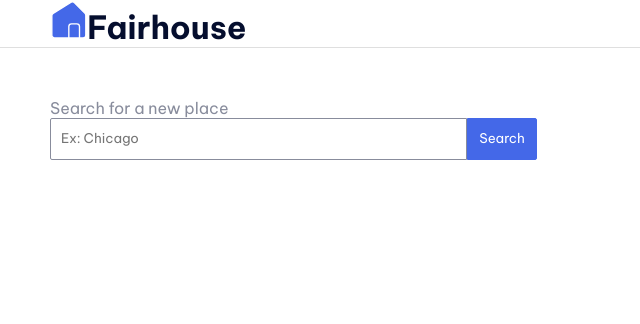
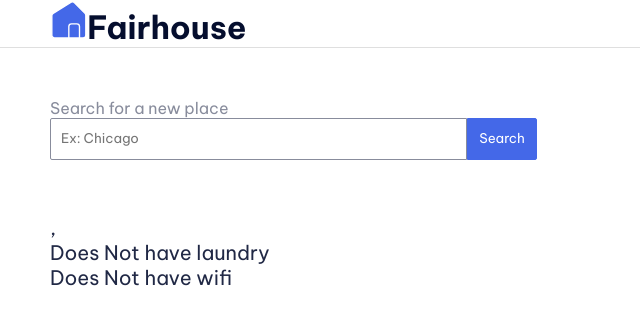
Before and after one commit to younnes-chebli/fairhouse, an Angular app: page / in a window 1280 px wide. Shown: the top 324 px of the page, without its empty margins (0-640 px from the left). Built offline with nearby package versions, Linux system fonts and the light colour scheme.

Commit message:
feat: display details

```diff
--- a/src/app/app.component.html
+++ b/src/app/app.component.html
@@ -1,6 +1,16 @@
 <main>
     <header><img src="../assets/logo.svg" alt="fairhouse">Fairhouse</header>
     <section>
-        <app-housing-list [locationList]="housingLocationList"></app-housing-list>
+        <app-housing-list
+            [locationList]="housingLocationList"
+            (locationSelectedEvent)="updateSelectedLocation($event)"></app-housing-list>
     </section>
+    <article>
+        <img [src]="selectedLocation?.photo">
+        <p>{{selectedLocation?.name}}</p>
+        <p>{{selectedLocation?.availableUnits}}</p>
+        <p>{{selectedLocation?.city}}, {{selectedLocation?.state}}</p>
+        <p>{{selectedLocation?.laundry ? "Has laundry" : "Does Not have laundry"}}</p>
+        <p>{{selectedLocation?.wifi ? "Has wifi" : "Does Not have wifi"}}</p>
+    </article>
 </main>
--- a/src/app/app.component.ts
+++ b/src/app/app.component.ts
@@ -8,6 +8,7 @@ import { HousingLocation } from './housing-location';
 })
 export class AppComponent {
   title = 'fairhouse';
+  selectedLocation: HousingLocation | undefined;
 
   housingLocationList: HousingLocation[] = [
     {
@@ -38,4 +39,8 @@ export class AppComponent {
       laundry: false,
     }
   ]
+
+  updateSelectedLocation(location: HousingLocation) {
+    this.selectedLocation = location;
+  }
 }
--- a/src/app/housing-list/housing-list.component.html
+++ b/src/app/housing-list/housing-list.component.html
@@ -4,4 +4,5 @@
 
 <article *ngFor="let location of results">
     <p>{{ location.name }}</p>
+    <button (click)="selectHousingLocation(location)">View</button>
 </article>
--- a/src/app/housing-list/housing-list.component.ts
+++ b/src/app/housing-list/housing-list.component.ts
@@ -1,4 +1,4 @@
-import { Component, OnInit, Input } from '@angular/core';
+import { Component, OnInit, Input, Output, EventEmitter } from '@angular/core';
 import { HousingLocation } from '../housing-location';
 
 @Component({
@@ -8,6 +8,7 @@ import { HousingLocation } from '../housing-location';
 })
 export class HousingListComponent implements OnInit {
   @Input() locationList: HousingLocation[] = [];
+  @Output() locationSelectedEvent = new EventEmitter<HousingLocation>();
   results: HousingLocation[] = [];
 
   constructor() { }
@@ -25,4 +26,8 @@ export class HousingListComponent implements OnInit {
           searchText.toLowerCase()
     ));
   }
+
+  selectHousingLocation(location: HousingLocation) {
+    this.locationSelectedEvent.emit(location);
+  }
 }
```
